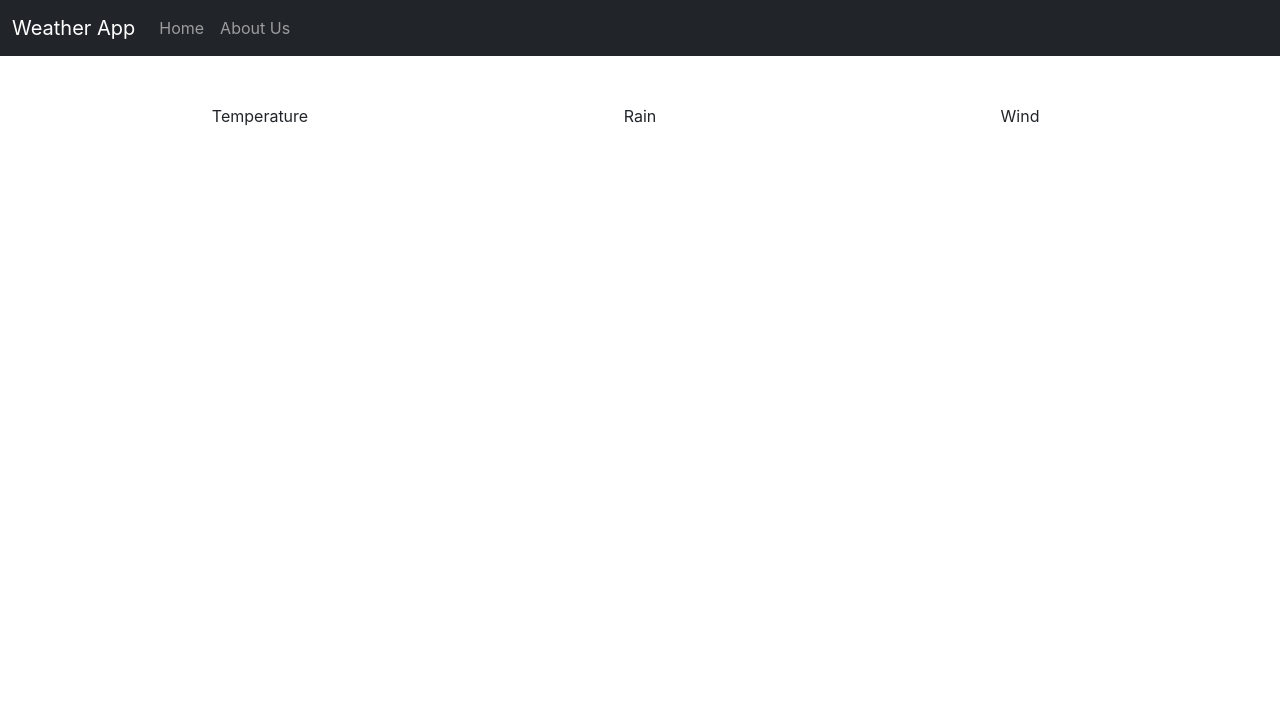
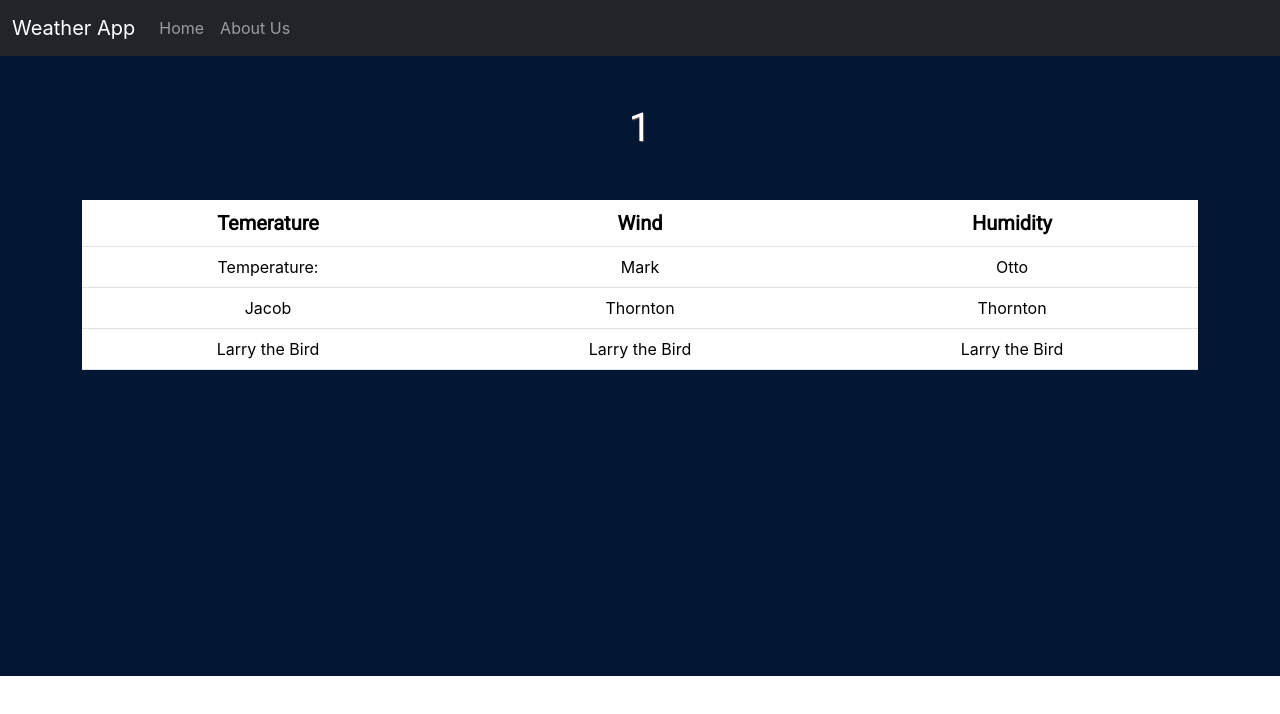
Before and after one commit to mkb-03/React.js, a React (Create React App) app in the folder weather/: page /1 in a window 1280 px wide. Shown: the top 714 px of the page. Built offline with nearby package versions, Linux system fonts and the light colour scheme; no server answers.

Commit message:
weatherDetails

```diff
--- a/weather/src/Pages/Home.js
+++ b/weather/src/Pages/Home.js
@@ -18,7 +18,7 @@ const Home = () => {
             </div>
             <form className="row g-2 mt-3 justify-content-center" onSubmit={handleSubmit}>
                 <div className="col-auto">
-                    <input type="text" className="form-control" id="cityName" value={cityName} placeholder="e.g Lahore" onChange={(event) => setCityName(event.target.value)} />
+                    <input type="text" className="form-control" id="cityName" value={cityName} placeholder="e.g Lahore" onChange={(event) => setCityName(event.target.value.charAt(0).toUpperCase() + event.target.value.slice(1))} />
                 </div>
                 <div className="col-auto ">
                     <button type="submit" className="btn btn-primary mb-3" > Check </button>
--- a/weather/src/Pages/WeatherDetails.js
+++ b/weather/src/Pages/WeatherDetails.js
@@ -2,7 +2,8 @@ import React, { useEffect, useState } from 'react'
 import { useParams } from 'react-router-dom'
 
 const WeatherDetails = () => {
-    const {cityName} = useParams()
+    const [weatherData, setWeatherData] = useState(null)
+    const { cityName } = useParams()
 
     useEffect(() => {
         const getWeatherData = async () => {
@@ -12,11 +13,8 @@ const WeatherDetails = () => {
                 const response = await fetch(`https://api.openweathermap.org/data/2.5/weather?q=${cityName}&appid=ba0fbe3ba356d819fc1351fe5ca089a2&units=metric`)
 
                 const data = await response.json()
-                console.log(data);
 
-                if (data) {
-
-                }
+                setWeatherData(data)
 
             } catch (error) {
                 console.log(error)
@@ -30,18 +28,42 @@ const WeatherDetails = () => {
 
 
     return (
-        <div className="container text-center mt-5">
 
-            <div className="row align-items-start">
-                <div className="col">
-                    Temperature
-                </div>
-                <div className="col">
-                    Rain
-                </div>
-                <div className="col">
-                    Wind
-                </div>
+        <div style={{ height: "620px", backgroundColor: "#031633" }}>
+            <div className="container text-center pt-5 " >
+                <h2>{cityName}</h2>
+                <table class="table mt-5 ">
+                    <thead>
+                        <tr >
+                            <th scope="col">Temerature</th>
+                            <th scope="col">Wind</th>
+                            <th scope="col">Humidity</th>
+
+                        </tr>
+                    </thead>
+                    <tbody>
+                        <tr>
+                            <td >Temperature:  </td>
+                            <td>Mark</td>
+                            <td>Otto</td>
+
+                        </tr>
+                        <tr>
+
+                            <td>Jacob</td>
+                            <td>Thornton</td>
+                            <td>Thornton</td>
+
+                        </tr>
+                        <tr>
+
+                            <td >Larry the Bird</td>
+                            <td >Larry the Bird</td>
+                            <td >Larry the Bird</td>
+
+                        </tr>
+                    </tbody>
+                </table>
             </div>
         </div>
     )
--- a/weather/src/index.css
+++ b/weather/src/index.css
@@ -24,3 +24,18 @@ code {
 
 
 }
+
+h2 {
+  font-family:'Roboto', sans-serif;
+  color: white;
+  text-align: center;
+  font-size: 40px;
+  font-weight: 600px;
+  text-shadow: 1px 1px 1px #5d5d5d;
+}
+
+th{
+  font-family:'Roboto', sans-serif;
+  color: white;
+  font-size: 20px;
+}
```
